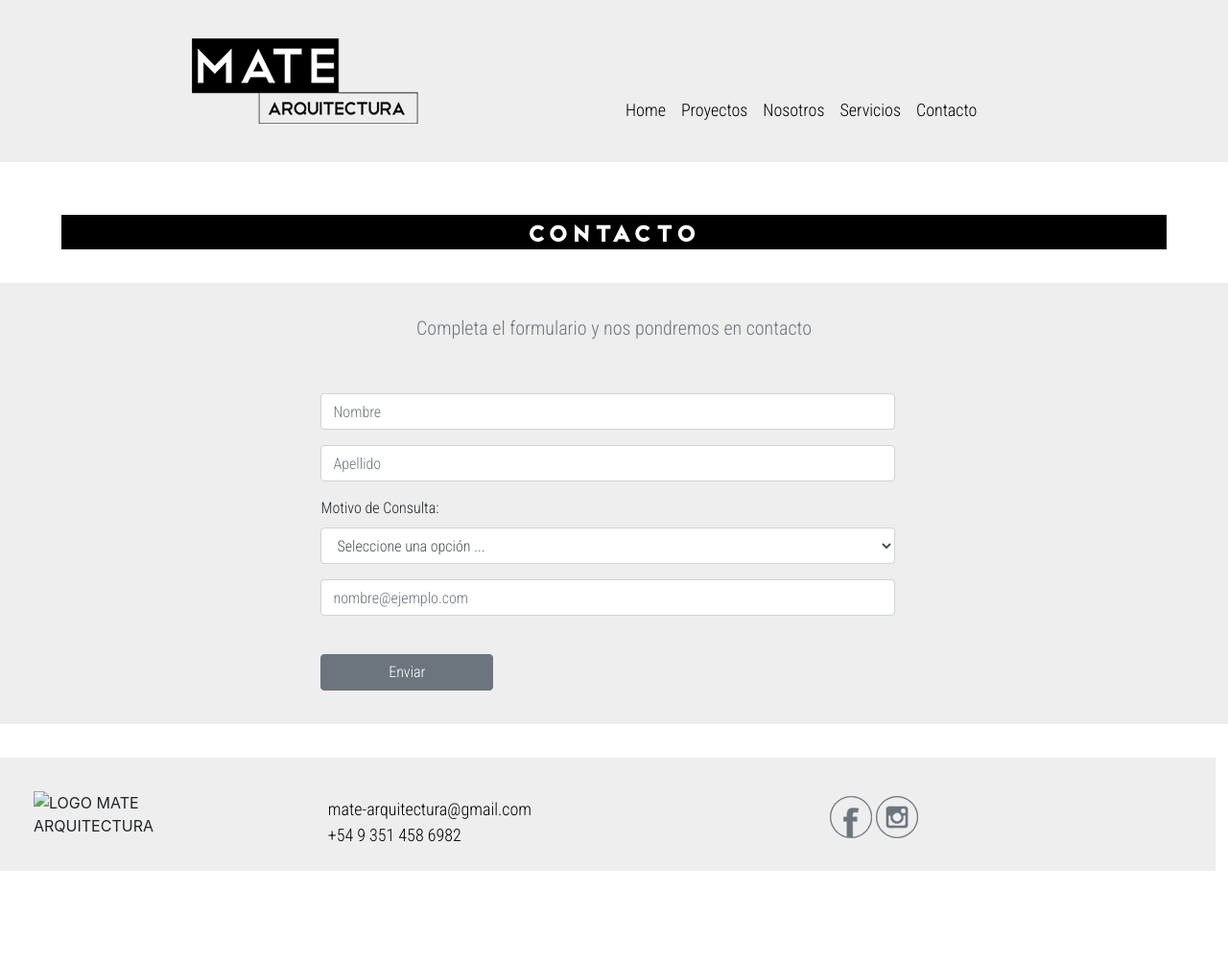
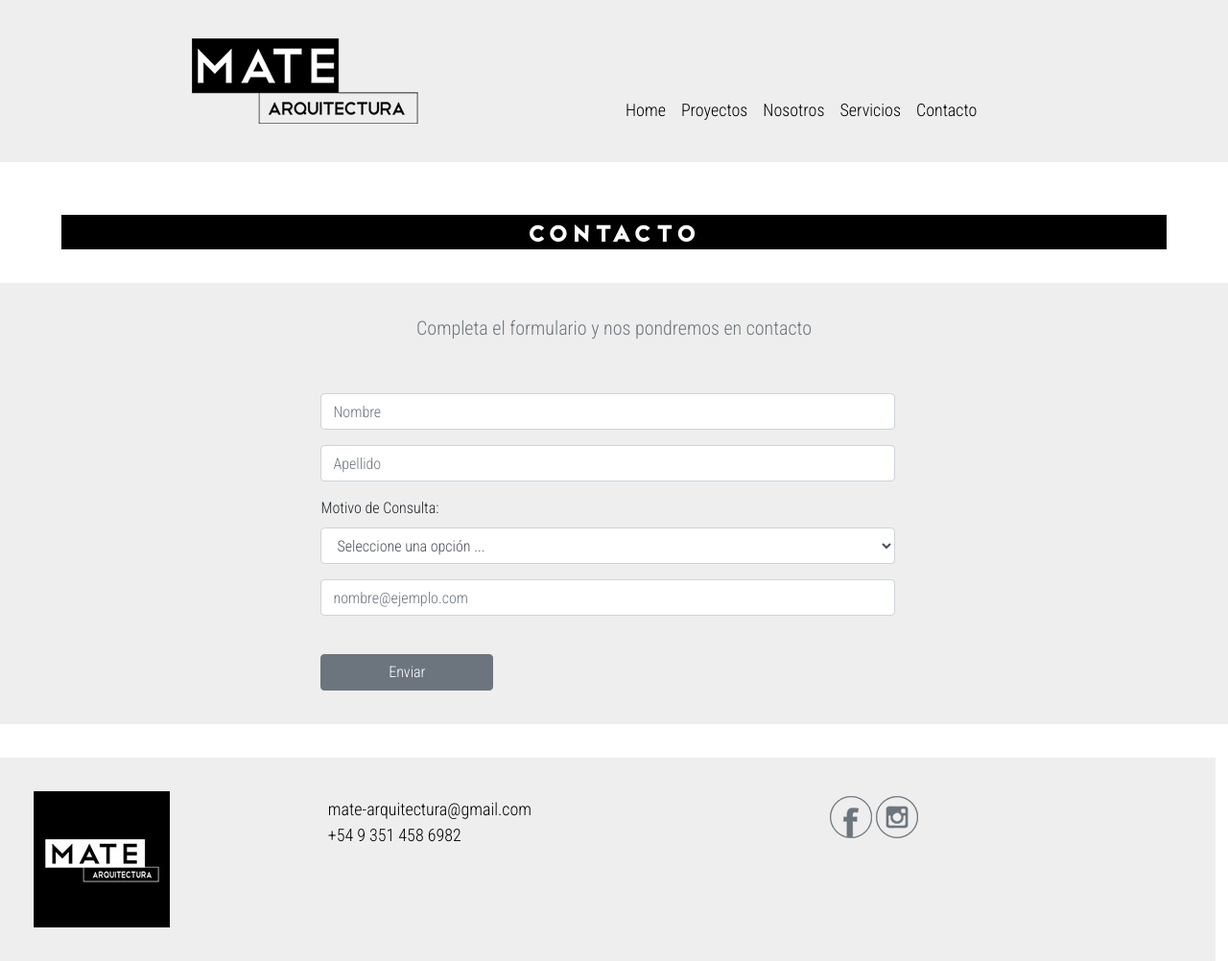
Before and after one commit to EmiliaLupianez/Proyecto_Mate, a plain HTML site: page contacto/contacto.html in a window 1280 px wide. Shown: the whole page at 96% size. Before the commit the page ends 908 px from the top, so only its background shows below. Drawn offline with nearby package versions, Linux system fonts and the light colour scheme.

Commit message:
modificando pages

```diff
--- a/contacto/contacto.html
+++ b/contacto/contacto.html
@@ -85,7 +85,7 @@
   <footer class="footer conteiner-fluid">
     <div class="row">
       <div class="footer__logo col-lg-2 col-xs-2">
-        <img src="assets/img/logo con fondo.jpeg" alt="LOGO MATE ARQUITECTURA">
+        <img src="../assets/img/logo con fondo.jpeg" alt="LOGO MATE ARQUITECTURA">
       </div>
 
         <p class="footer__contacto col-xs-4 col-lg-4">mate-arquitectura@gmail.com <br>
```
Also changed, not shown: nosotros/nosotros.html (+1 -1 lines), proyectos/proyectos.html (+1 -1 lines), servicios/servicios.html (+1 -1 lines).
